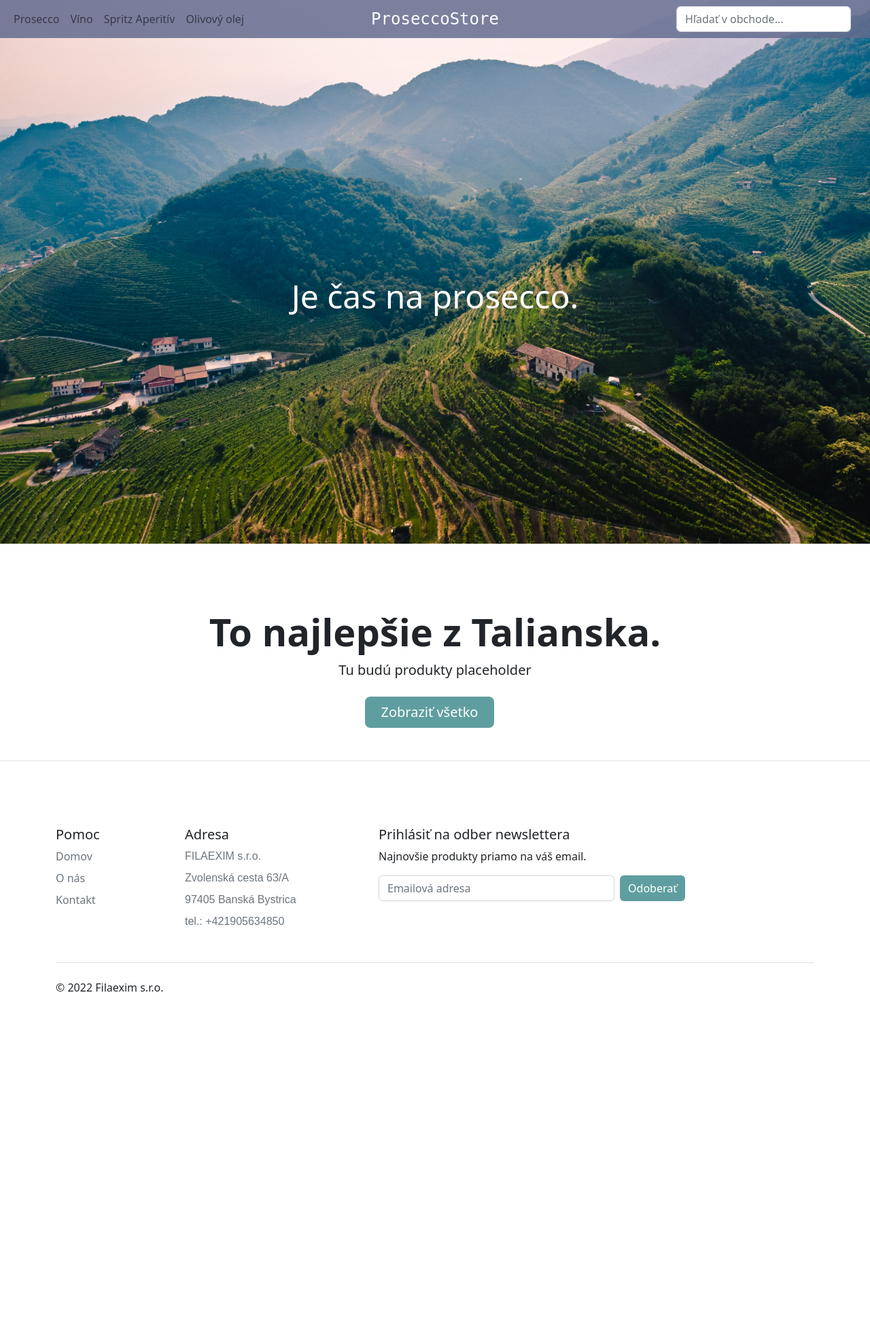
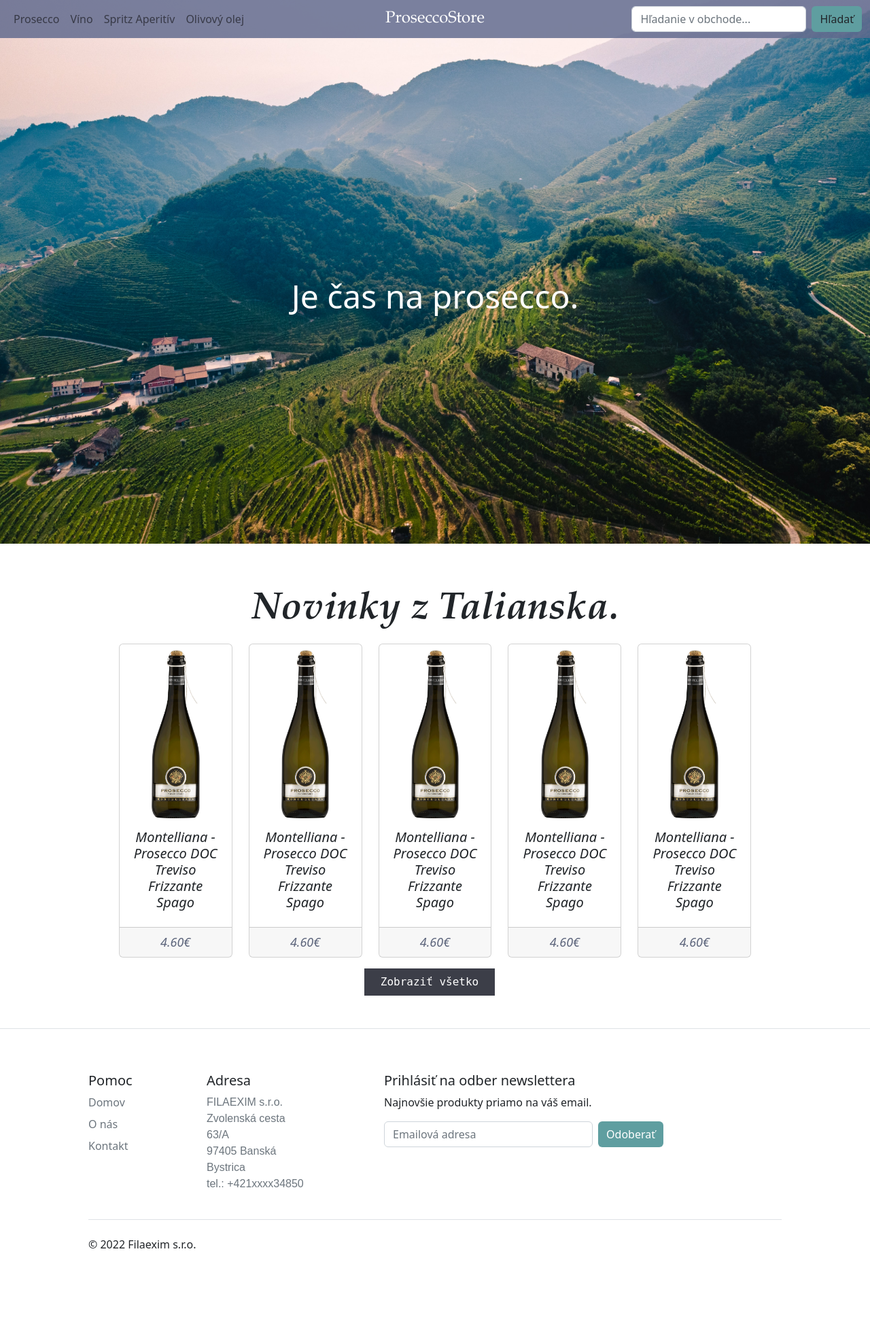
Before and after one commit to luka3691/vaii-semestralna, a PHP site: page /hlavna_stranka.html in a window 1280 px wide. Shown: the whole page at 68% size. Before the commit the page ends 1459 px from the top, so only its background shows below. Run offline with PHP 8.4, Linux system fonts and the light colour scheme.

Commit message:
Pridana galeria na uvodnej stranke

```diff
--- a/hlavna_stranka.html
+++ b/hlavna_stranka.html
@@ -8,9 +8,7 @@
     <link href="hlavna_styl.css" rel="stylesheet">
 </head>
 <body>
-
-<nav class="navbar navbar-expand-lg ">
-
+<nav class="navbar navbar-expand-lg fixed-top">
     <div class="container-fluid">
         <button class="navbar-toggler" type="button" data-bs-toggle="collapse" data-bs-target="#navbarSupportedContent" aria-controls="navbarSupportedContent" aria-expanded="false" aria-label="Toggle navigation">
             <span class="navbar-toggler-icon"></span>
@@ -32,21 +30,23 @@
                     <a class="nav-link" href="#">Olivový olej</a>
                 </li>
             </ul>
-            <form class="col-12 col-lg-auto mb-3 mb-lg-0 me-lg-3">
-                <input type="search" class="form-control form-control-dark" placeholder="Hľadať v obchode..." aria-label="Search">
+            <form class="d-flex" role="search">
+                <input class="form-control me-2" type="search" placeholder="Hľadanie v obchode..." aria-label="Search">
+                <button class="btn button-style" type="submit">Hľadať</button>
             </form>
 
         </div>
 
         <div class="logo-header-wrapper" href="#">
             <div class="logo logo-header">
-                <a style="text-decoration: none" class="logo" href="https://www.proseccostore.sk" target="_self">ProseccoStore</a>
+                <a style="text-decoration: none" class="logo" href="hlavna_stranka.html" target="_self">ProseccoStore</a>
             </div>
         </div>
 
     </div>
 </nav>
 
+<main>
     <div class="container-text">
         <img class="img-fluid titulka" src="pictures/vino-kopec.jpg" alt="Víno na kopci" >
         <div class="text-nowrap middle-text">
@@ -54,36 +54,105 @@
         </div>
     </div>
 
-<div class="px-4 pt-5 my-5 text-center border-bottom">
-    <h1 class="display-4 fw-bold">To najlepšie z Talianska.</h1>
-    <div class="col-lg-6 mx-auto">
-        <p class="lead mb-4">Tu budú produkty placeholder</p>
-        <div class="d-grid d-sm-flex justify-content-sm-center mb-5">
-            <button type="button" class="btn btn-primary btn-lg px-4 me-sm-3 show-more">Zobraziť všetko</button>
+    <div class="px-4 pt-5 my-3 text-center border-bottom">
+        <h1 class="display-4 fw-bold elegant-text">Novinky z Talianska.</h1>
+        <div class="col-lg-10 mx-auto">
+            <div class="row row-cols-1 row-cols-md-5 g-6 px-5 pt-2">
+                <div class="col">
+                    <a href="#" class="nav-link">
+                        <div class="card h-100">
+                            <img src="pictures/prosecco-example.png" class="card-img-top pt-2" alt="prosecco">
+                            <div class="card-body">
+                                <h5 class="card-title">Montelliana - Prosecco DOC Treviso Frizzante Spago</h5>
+                            </div>
+                            <div class="card-footer">
+                                <small class="text-nowrap price">4.60€</small>
+                            </div>
+                        </div>
+                    </a>
+                </div>
+                <div class="col">
+                    <a href="#" class="nav-link">
+                        <div class="card h-100">
+                            <img src="pictures/prosecco-example.png" class="card-img-top pt-2" alt="prosecco">
+                            <div class="card-body">
+                                <h5 class="card-title">Montelliana - Prosecco DOC Treviso Frizzante Spago</h5>
+                            </div>
+                            <div class="card-footer">
+                                <small class="text-nowrap price">4.60€</small>
+                            </div>
+                        </div>
+                    </a>
+                </div>
+                <div class="col">
+                    <a href="#" class="nav-link">
+                        <div class="card h-100">
+                            <img src="pictures/prosecco-example.png" class="card-img-top pt-2" alt="prosecco">
+                            <div class="card-body">
+                                <h5 class="card-title">Montelliana - Prosecco DOC Treviso Frizzante Spago</h5>
+                            </div>
+                            <div class="card-footer">
+                                <small class="text-nowrap price">4.60€</small>
+                            </div>
+                        </div>
+                    </a>
+                </div>
+                <div class="col">
+                    <a href="#" class="nav-link">
+                        <div class="card h-100">
+                            <img src="pictures/prosecco-example.png" class="card-img-top pt-2" alt="prosecco">
+                            <div class="card-body">
+                                <h5 class="card-title">Montelliana - Prosecco DOC Treviso Frizzante Spago</h5>
+                            </div>
+                            <div class="card-footer">
+                                <small class="text-nowrap price">4.60€</small>
+                            </div>
+                        </div>
+                    </a>
+                </div>
+                <div class="col">
+                    <a href="#" class="nav-link">
+                        <div class="card h-100">
+                            <img src="pictures/prosecco-example.png" class="card-img-top pt-2" alt="prosecco">
+                            <div class="card-body">
+                                <h5 class="card-title">Montelliana - Prosecco DOC Treviso Frizzante Spago</h5>
+                            </div>
+                            <div class="card-footer">
+                                <small class="text-nowrap price">4.60€</small>
+                            </div>
+                        </div>
+                    </a>
+                </div>
+
+            </div>
+            <div class="d-grid d-sm-flex justify-content-sm-center mb-5 pt-3">
+                <button type="button" class="btn btn-primary btn-lg px-4 me-sm-3 show-more elegant-button">Zobraziť všetko</button>
             </div>
         </div>
 
     </div>
+</main>
+
 
 <div class="container">
-    <footer class="py-5">
+    <footer class="py-5 px-5">
         <div class="row">
             <div class="col-6 col-md-2 mb-3">
                 <h5>Pomoc</h5>
                 <ul class="nav flex-column">
-                    <li class="nav-item mb-2"><a href="#" class="nav-link p-0 text-muted">Domov</a></li>
-                    <li class="nav-item mb-2"><a href="#" class="nav-link p-0 text-muted">O nás</a></li>
-                    <li class="nav-item mb-2"><a href="#" class="nav-link p-0 text-muted">Kontakt</a></li>
+                    <li class="nav-item mb-2"><a href="hlavna_stranka.html" class="nav-link p-0 text-muted">Domov</a></li>
+                    <li class="nav-item mb-2"><a href="o-nas.html" class="nav-link p-0 text-muted">O nás</a></li>
+                    <li class="nav-item mb-2"><a href="kontakt.html" class="nav-link p-0 text-muted">Kontakt</a></li>
                 </ul>
             </div>
 
             <div class="col-6 col-md-2 mb-3">
                 <h5>Adresa</h5>
                 <ul class="nav flex-column">
-                    <li class="nav-item mb-2"><div class="adresa p-0 text-muted">FILAEXIM s.r.o.</div></li>
-                    <li class="nav-item mb-2"><div class="adresa p-0 text-muted">Zvolenská cesta 63/A</div></li>
-                    <li class="nav-item mb-2"><div class="adresa p-0 text-muted">97405 Banská Bystrica</div></li>
-                    <li class="nav-item mb-2"><div class="adresa p-0 text-muted">tel.: +421905634850</div></li>
+                    <li class="nav-item mb-0"><div class="adresa p-0 text-muted">FILAEXIM s.r.o.</div></li>
+                    <li class="nav-item mb-0"><div class="adresa p-0 text-muted">Zvolenská cesta 63/A</div></li>
+                    <li class="nav-item mb-0"><div class="adresa p-0 text-muted">97405 Banská Bystrica</div></li>
+                    <li class="nav-item mb-0"><div class="adresa p-0 text-muted">tel.: +421xxxx34850</div></li>
                 </ul>
             </div>
 
@@ -94,7 +163,7 @@
                     <div class="d-flex flex-column flex-sm-row w-100 gap-2">
                         <label for="newsletter1" class="visually-hidden">Emailová adresa</label>
                         <input id="newsletter1" type="text" class="form-control" placeholder="Emailová adresa">
-                        <button class="btn btn-primary" type="button">Odoberať</button>
+                        <button class="btn btn-primary button-style" type="button">Odoberať</button>
                     </div>
                 </form>
             </div>
--- a/hlavna_styl.css
+++ b/hlavna_styl.css
@@ -1,16 +1,15 @@
 .navbar {
     background: rgba(97,106,142,0.84);
-    position: fixed;
     width: 100%;
     overflow: hidden;
-    z-index: 1;
 }
 .logo {
-    font-family: Gill Sans Nova Cond, monospace;
+    font-family: "Palatino Linotype", monospace;
     font-style: normal;
     font-size: x-large;
     color: white
-
+}
+.dropdown-menu {
 }
 .logo-header-wrapper{
     position: absolute;
@@ -52,6 +51,7 @@
 }
 .nav-link:hover{
     color: silver;
+    text-decoration: none;
 }
 .carousel-item {
     align-self: center;
@@ -72,7 +72,39 @@
     background-color: silver;
     height: 150px;
 }
-.btn-primary{
+.elegant-text {
+    font-family: "Palatino Linotype", monospace;
+    font-style: italic;
+}
+
+.button-style{
     background-color: cadetblue!important;
     border: cadetblue!important;
 }
+
+.elegant-button{
+    background-color: rgba(26,29,40,0.85)!important;
+    border: rgba(26,29,40,0.85)!important;
+    color: white;
+    font-size: medium;
+    font-family: "Arial Nova Light", monospace;
+    border-style: none;
+    border-radius: 0 !important;
+}
+.card-img-top{
+    max-height: 256px;
+    width: fit-content;
+    align-self: center;
+}
+.price{
+    font-size: large;
+    font-style: italic;
+    color: rgba(66,75,102,0.85);
+}
+.card-title{
+    font-style: italic;
+
+}
+.example-image-decoration {
+    border-style: ridge;
+}
```
Also changed, not shown: kontakt.html (+143 -1 lines), o-nas.html (+22 -18 lines), pictures/nas-tim.jpg (added), pictures/polica-s-vinom.jpg (added), pictures/prosecco-example.png (added). Lines whose indentation alone changed are shown as unchanged.
